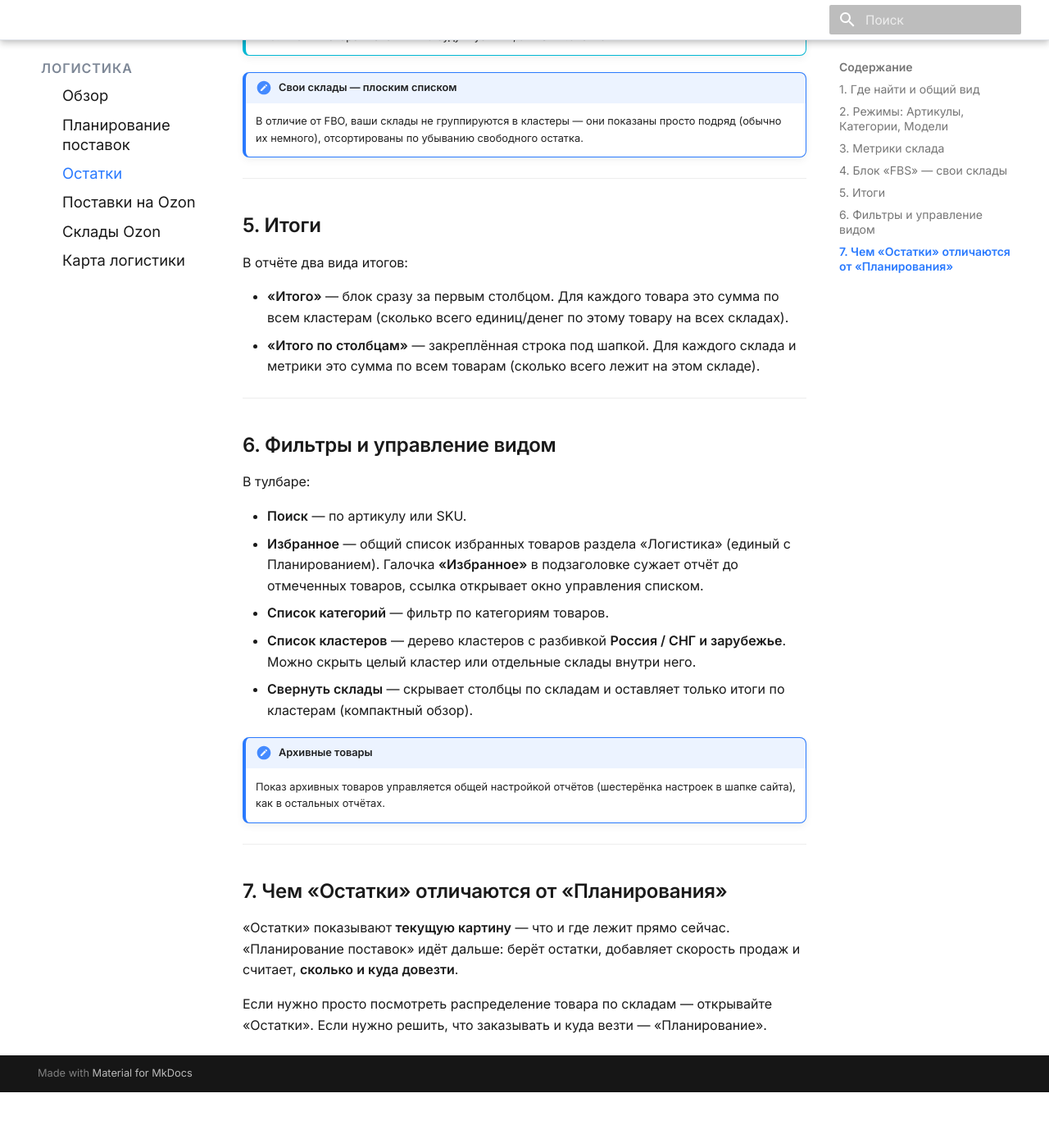
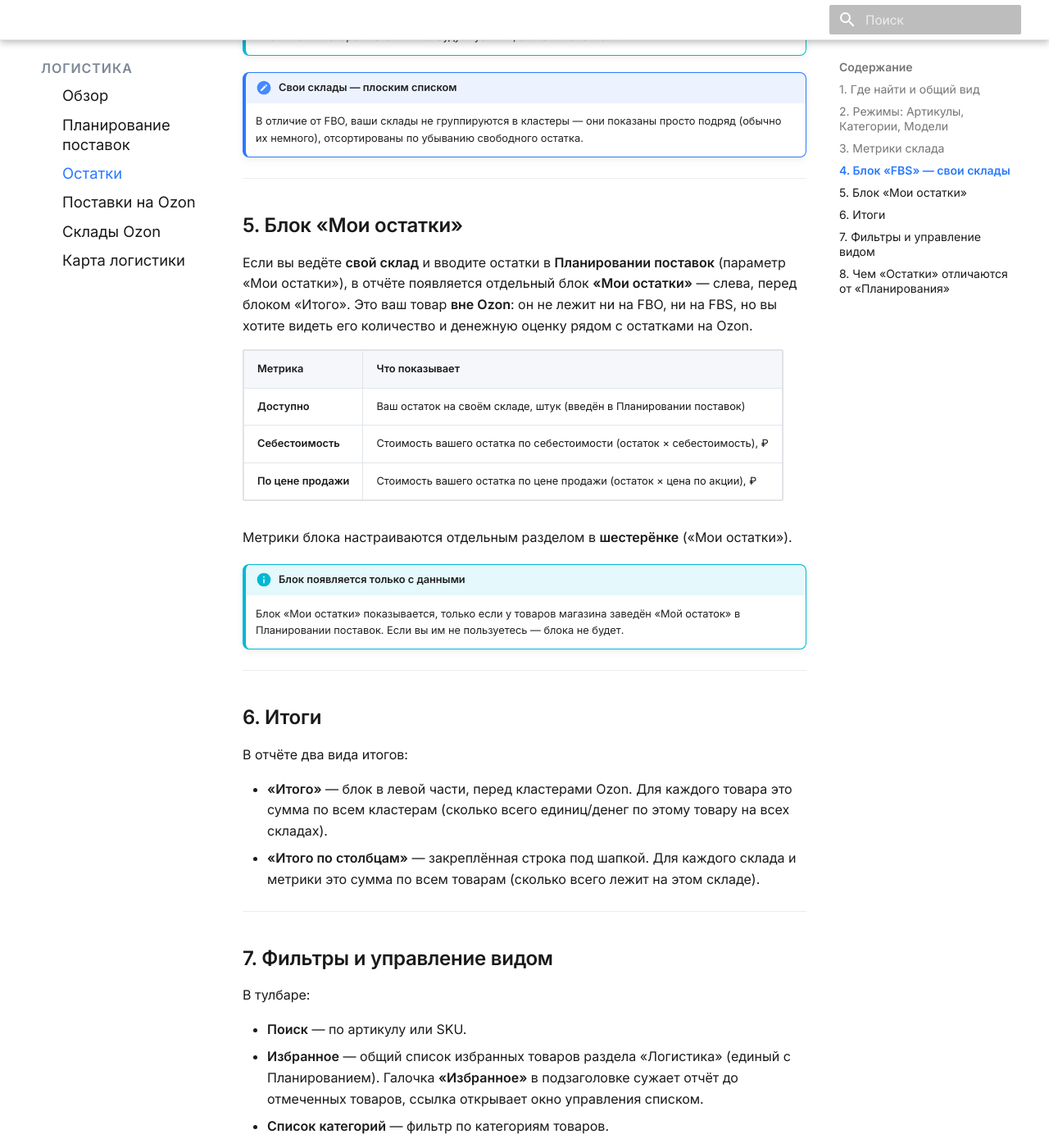
Before and after one commit to GitHubJackPerson/stpulse-docs, an MkDocs documentation site: the page built from docs/supplies/stocks.md, in a window 1280 px wide and 1400 px high, scrolled down 2844 px. Shown: the whole window at 82% size. Built offline with MkDocs 1.6.1 and Material for MkDocs 9.7.7, drawn with Linux system fonts in a browser that asks for light colours; before the commit the page ends 4176 px from its top, so only the background shows below that; some of the changed text lies outside the part shown.

Commit message:
docs(supplies): доля отправлений кластера + В пути/В черновиках (Планирование), блок «Мои остатки» (Остатки)
Co-Authored-By: Claude Opus 4.8 (1M context) <noreply@anthropic.com>

```diff
--- a/docs/supplies/stocks.md
+++ b/docs/supplies/stocks.md
@@ -77,16 +77,33 @@
 
 ---
 
-## 5. Итоги
+## 5. Блок «Мои остатки»
+
+Если вы ведёте **свой склад** и вводите остатки в **Планировании поставок** (параметр «Мои остатки»), в отчёте появляется отдельный блок **«Мои остатки»** — слева, перед блоком «Итого». Это ваш товар **вне Ozon**: он не лежит ни на FBO, ни на FBS, но вы хотите видеть его количество и денежную оценку рядом с остатками на Ozon.
+
+| Метрика | Что показывает |
+|---|---|
+| **Доступно** | Ваш остаток на своём складе, штук (введён в Планировании поставок) |
+| **Себестоимость** | Стоимость вашего остатка по себестоимости (остаток × себестоимость), ₽ |
+| **По цене продажи** | Стоимость вашего остатка по цене продажи (остаток × цена по акции), ₽ |
+
+Метрики блока настраиваются отдельным разделом в **шестерёнке** («Мои остатки»).
+
+!!! info "Блок появляется только с данными"
+    Блок «Мои остатки» показывается, только если у товаров магазина заведён «Мой остаток» в Планировании поставок. Если вы им не пользуетесь — блока не будет.
+
+---
+
+## 6. Итоги
 
 В отчёте два вида итогов:
 
-- **«Итого»** — блок сразу за первым столбцом. Для каждого товара это сумма по всем кластерам (сколько всего единиц/денег по этому товару на всех складах).
+- **«Итого»** — блок в левой части, перед кластерами Ozon. Для каждого товара это сумма по всем кластерам (сколько всего единиц/денег по этому товару на всех складах).
 - **«Итого по столбцам»** — закреплённая строка под шапкой. Для каждого склада и метрики это сумма по всем товарам (сколько всего лежит на этом складе).
 
 ---
 
-## 6. Фильтры и управление видом
+## 7. Фильтры и управление видом
 
 В тулбаре:
 
@@ -101,7 +118,7 @@
 
 ---
 
-## 7. Чем «Остатки» отличаются от «Планирования»
+## 8. Чем «Остатки» отличаются от «Планирования»
 
 «Остатки» показывают **текущую картину** — что и где лежит прямо сейчас. «Планирование поставок» идёт дальше: берёт остатки, добавляет скорость продаж и считает, **сколько и куда довезти**.
 
```
Also changed, not shown: docs/supplies/supply-planning.md (+4 -2 lines).
